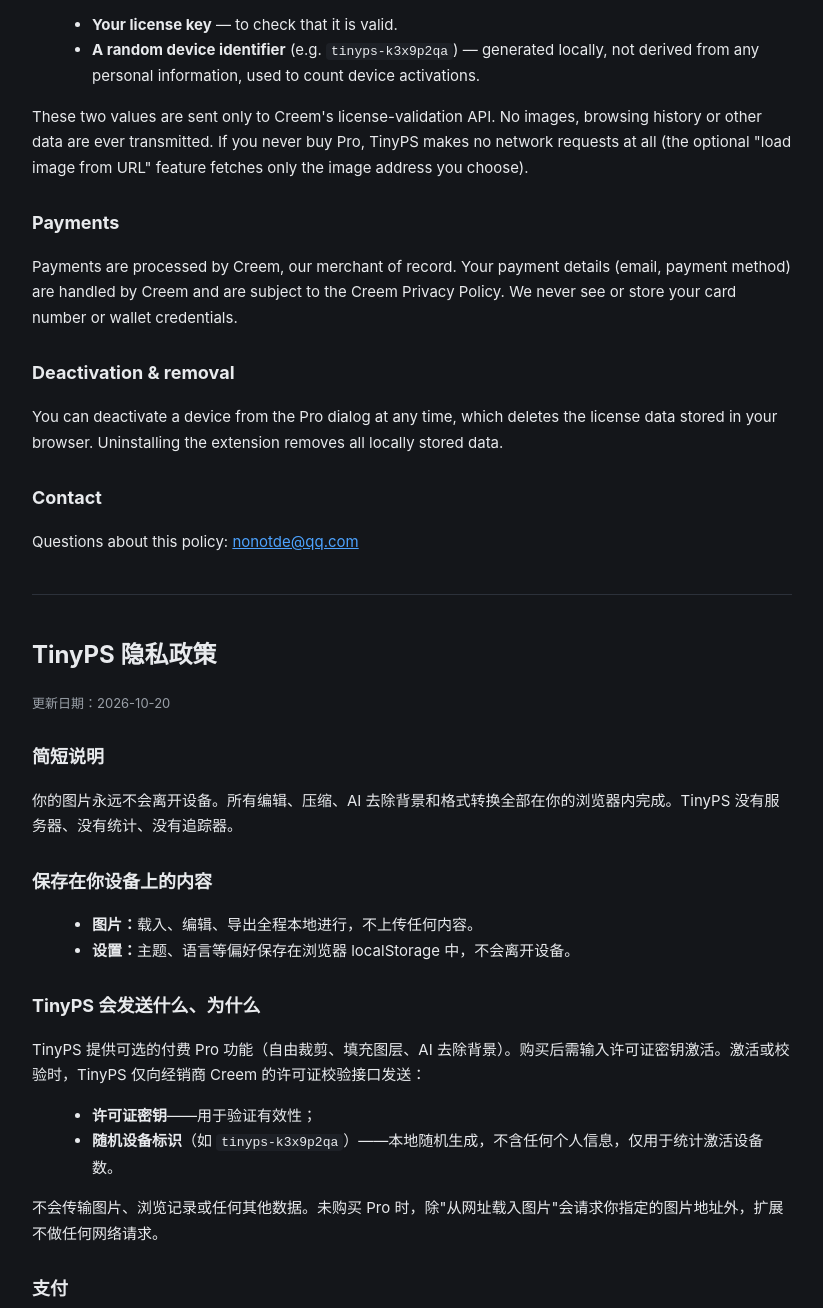
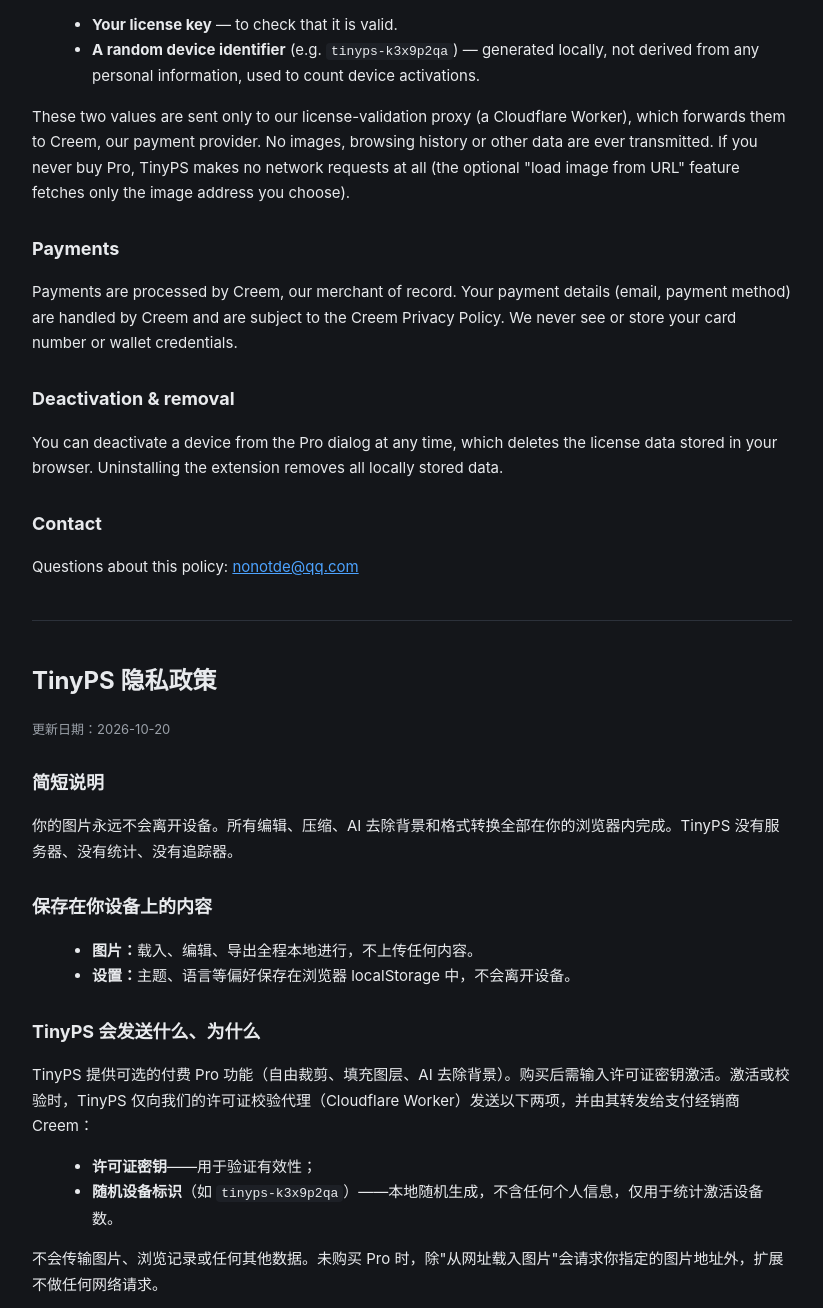
Before and after one commit to nonotde/tinyps, a plain HTML site: page privacy.html in a window 1280 px wide. Shown: the part 555-1863 px from the top of the page, without its empty margins (228-1051 px from the left). Drawn offline with Linux system fonts and the light colour scheme.

Commit message:
Privacy: clarify license data path via Cloudflare Worker proxy

```diff
--- a/privacy.html
+++ b/privacy.html
@@ -34,7 +34,7 @@
 <li><strong>Your license key</strong> — to check that it is valid.</li>
 <li><strong>A random device identifier</strong> (e.g. <code>tinyps-k3x9p2qa</code>) — generated locally, not derived from any personal information, used to count device activations.</li>
 </ul>
-<p>These two values are sent only to Creem's license-validation API. No images, browsing history or other data are ever transmitted. If you never buy Pro, TinyPS makes no network requests at all (the optional "load image from URL" feature fetches only the image address you choose).</p>
+<p>These two values are sent only to our license-validation proxy (a Cloudflare Worker), which forwards them to Creem, our payment provider. No images, browsing history or other data are ever transmitted. If you never buy Pro, TinyPS makes no network requests at all (the optional "load image from URL" feature fetches only the image address you choose).</p>
 
 <h2>Payments</h2>
 <p>Payments are processed by Creem, our merchant of record. Your payment details (email, payment method) are handled by Creem and are subject to the Creem Privacy Policy. We never see or store your card number or wallet credentials.</p>
@@ -59,7 +59,7 @@
 </ul>
 
 <h2>TinyPS 会发送什么、为什么</h2>
-<p>TinyPS 提供可选的付费 Pro 功能（自由裁剪、填充图层、AI 去除背景）。购买后需输入许可证密钥激活。激活或校验时，TinyPS 仅向经销商 Creem 的许可证校验接口发送：</p>
+<p>TinyPS 提供可选的付费 Pro 功能（自由裁剪、填充图层、AI 去除背景）。购买后需输入许可证密钥激活。激活或校验时，TinyPS 仅向我们的许可证校验代理（Cloudflare Worker）发送以下两项，并由其转发给支付经销商 Creem：</p>
 <ul>
 <li><strong>许可证密钥</strong>——用于验证有效性；</li>
 <li><strong>随机设备标识</strong>（如 <code>tinyps-k3x9p2qa</code>）——本地随机生成，不含任何个人信息，仅用于统计激活设备数。</li>
```
